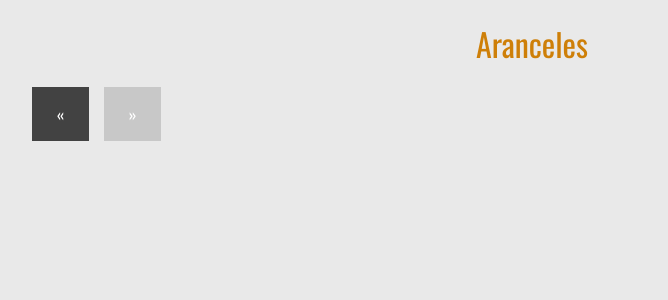
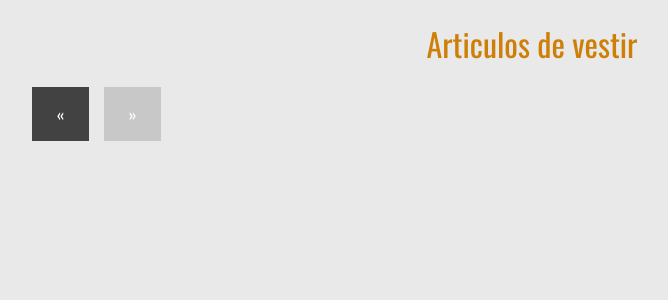
Before and after one commit to cgil0257/paginacion, a PHP site: page /tutoriales/index.view.php in a window 1280 px wide. Shown: the top 300 px of the page, without its empty margins (108-776 px from the left). Run offline with PHP 8.4, Linux system fonts and the light colour scheme; data that the repository does not hold is empty.

Commit message:
se edito archivo desde master

```diff
--- a/index.view.php
+++ b/index.view.php
@@ -9,7 +9,7 @@
 </head>
 <body>
 	<div class="contenedor">
-		<h1>Aranceles</h1>
+		<h1>Articulos de vestir</h1>
 		<section class="aranceles">
 			<ul>
 				<?php foreach ($aranceles as $arancel): ?>
```
